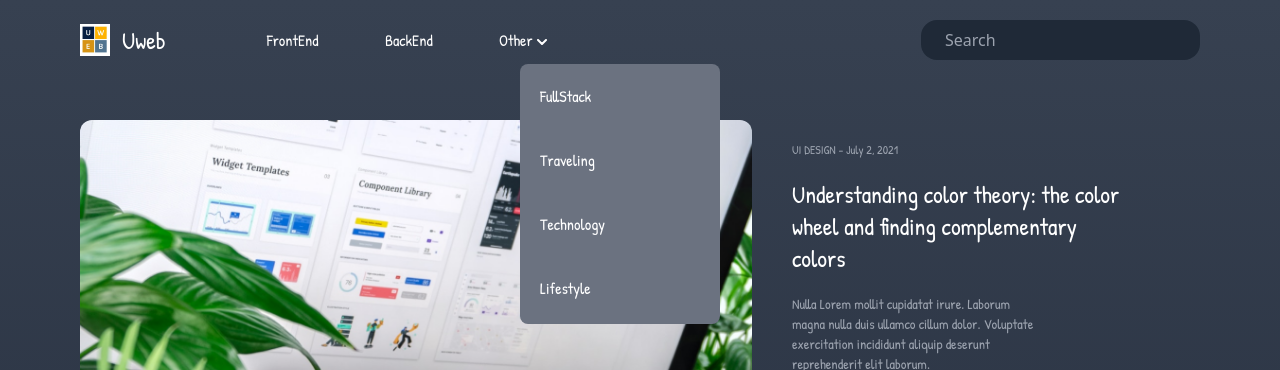
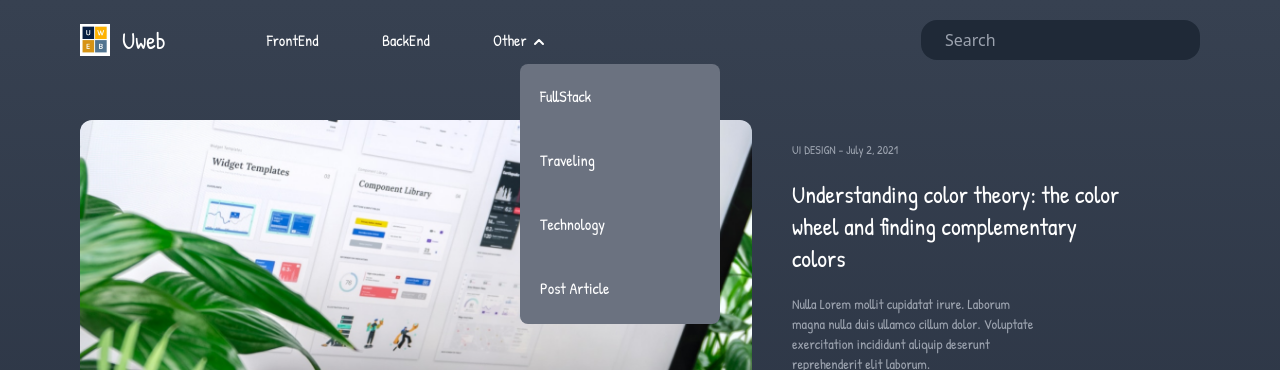
Before and after one commit to WibyFabian08/Uweb_Blog, a React (Create React App) app: page / in a window 1280 px wide. Shown: the top 370 px of the page. Built offline with nearby package versions, Linux system fonts and the light colour scheme.

Commit message:
Edit Menu

```diff
--- a/src/parts/Header.js
+++ b/src/parts/Header.js
@@ -3,6 +3,7 @@ import logo from "../assets/icons/uweb.jpg";
 import burger from "../assets/icons/menu.svg";
 import search from "../assets/icons/search.svg";
 import arrow from "../assets/icons/arrow.svg";
+import down from "../assets/icons/down.svg";
 
 import { Link } from "react-router-dom";
 
@@ -51,7 +52,21 @@ const Header = () => {
             onClick={() => setToggleShow(!toggleShow)}
           >
             Other
-            <img src={arrow} className="inline-block ml-1" alt="" />
+            <span>
+              {toggleShow ? (
+                <img
+                  src={arrow}
+                  className="ml-1 inline-block transition-all duration-300"
+                  alt=""
+                />
+              ) : (
+                <img
+                  src={down}
+                  className="ml-1 inline-block transition-all duration-300"
+                  alt=""
+                />
+              )}
+            </span>
           </p>
           <div
             className="bg-gray-500 absolute overflow-hidden rounded-lg flex flex-col top-10 -right-20 transition-all duration-300"
@@ -79,7 +94,7 @@ const Header = () => {
               href="/"
               className="text-white hover:underline p-5  hover:text-green-300"
             >
-              Lifestyle
+              Post Article
             </a>
           </div>
         </div>
@@ -146,7 +161,21 @@ const Header = () => {
             onClick={() => setToggleShow(!toggleShow)}
           >
             Other
-            <img src={arrow} className="inline-block ml-1" alt="" />
+            <span>
+              {toggleShow ? (
+                <img
+                  src={arrow}
+                  className="ml-1 inline-block transition-all duration-300"
+                  alt=""
+                />
+              ) : (
+                <img
+                  src={down}
+                  className="ml-1 inline-block transition-all duration-300"
+                  alt=""
+                />
+              )}
+            </span>
           </p>
           <div
             className="bg-gray-300 absolute overflow-hidden rounded-lg flex flex-col top-44 transition-all duration-300"
@@ -174,7 +203,7 @@ const Header = () => {
               href="/"
               className="text-black hover:underline p-5  hover:text-green-300"
             >
-              Lifestyle
+              Post Article
             </a>
           </div>
         </div>
```
Also changed, not shown: src/assets/icons/down.svg (added).
